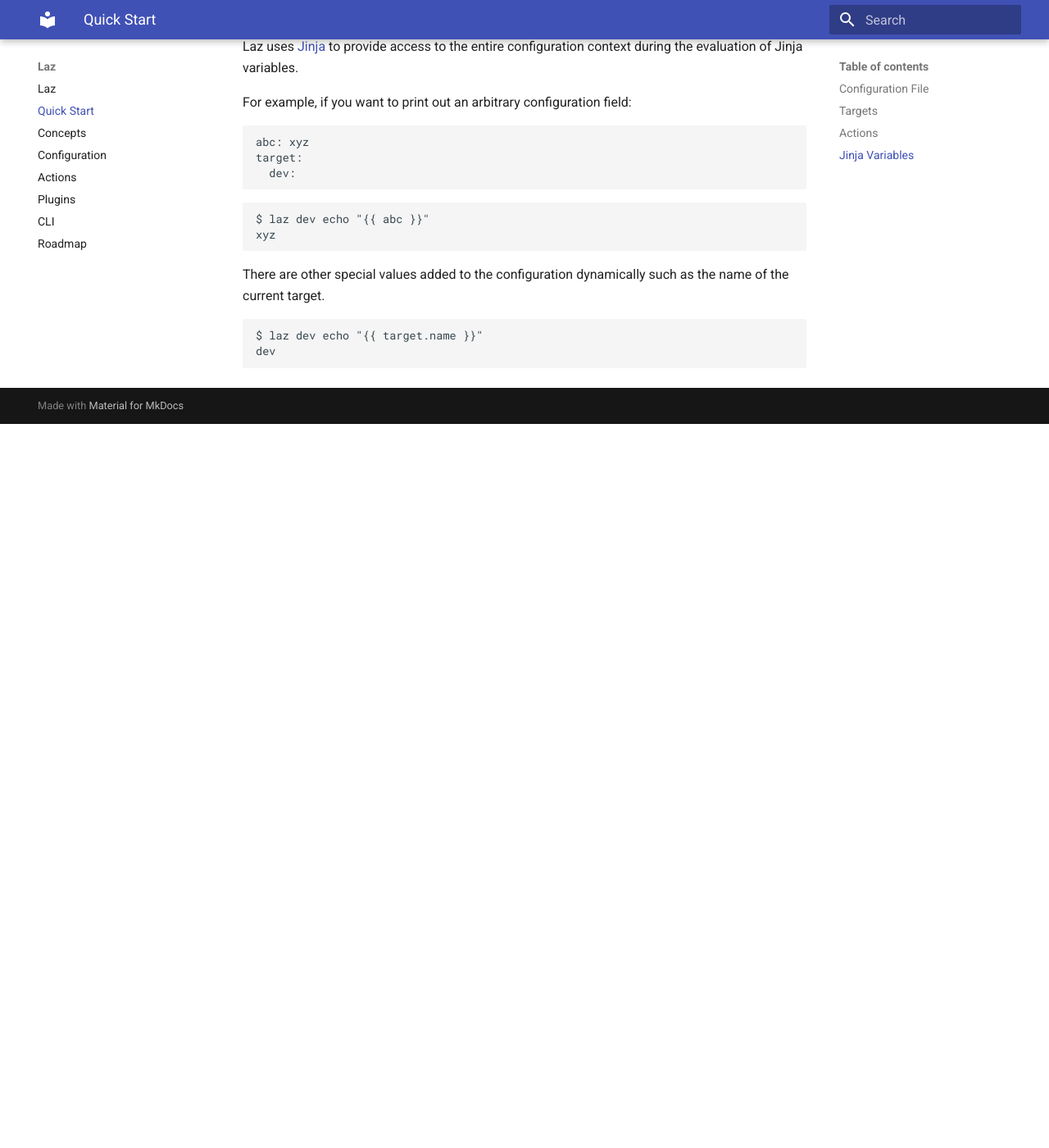
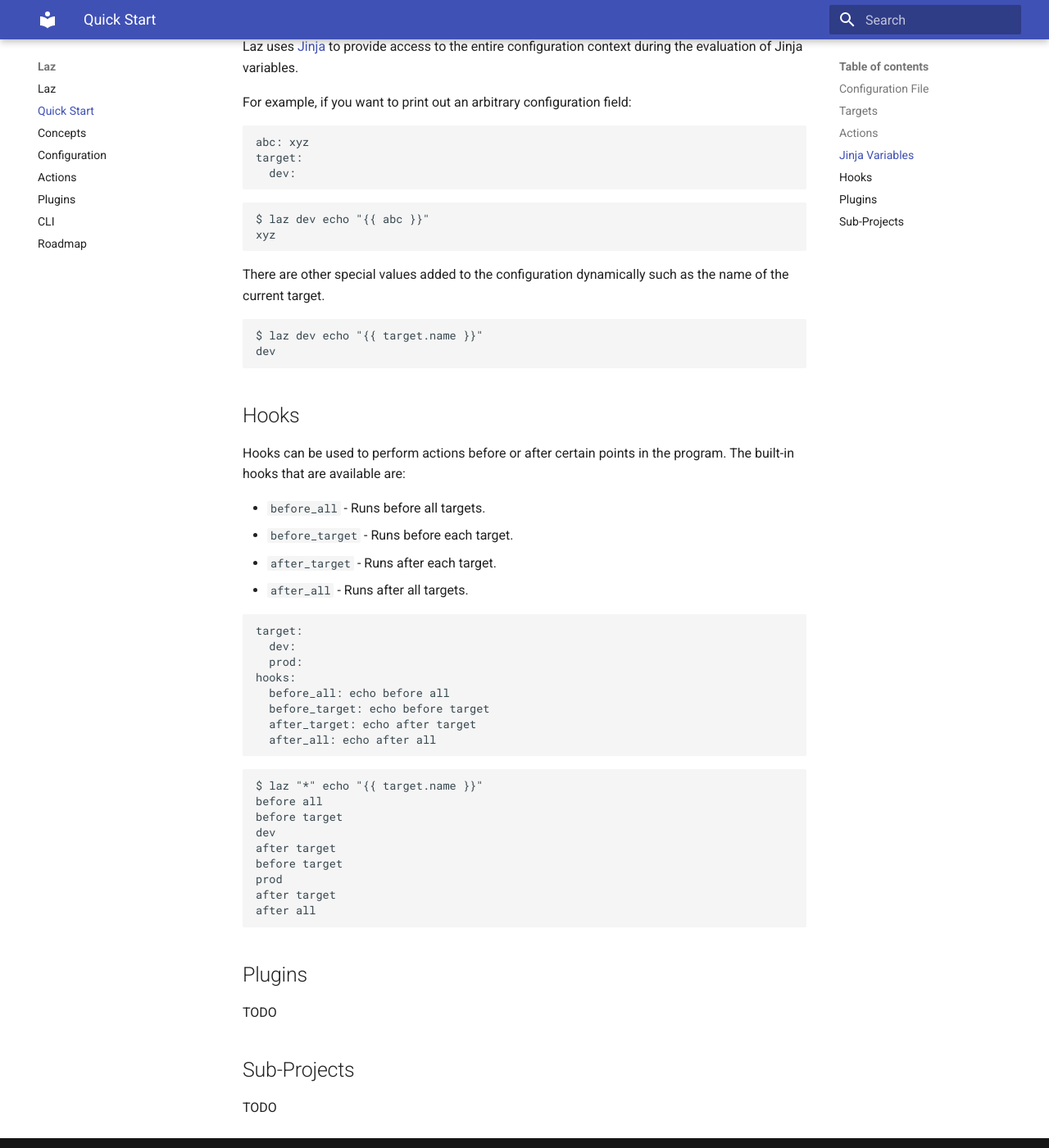
Before and after one commit to joshwycuff/py-laz, an MkDocs documentation site: the page built from docs/quick_start.md, in a window 1280 px wide and 1400 px high, scrolled down 1709 px. Shown: the whole window at 82% size. Built offline with MkDocs 1.6.1 and Material for MkDocs 9.7.7, drawn with Linux system fonts in a browser that asks for light colours; before the commit the page ends 2226 px from its top, so only the background shows below that.

Commit message:
feat: implement conigured hooks

````diff
--- a/docs/quick_start.md
+++ b/docs/quick_start.md
@@ -102,3 +102,44 @@
 $ laz dev echo "{{ target.name }}"
 dev
 ```
+
+## Hooks
+
+Hooks can be used to perform actions before or after certain points in the program. The built-in
+hooks that are available are:
+
+- `before_all` - Runs before all targets.
+- `before_target` - Runs before each target.
+- `after_target` - Runs after each target.
+- `after_all` - Runs after all targets.
+
+```yaml
+target:
+  dev:
+  prod:
+hooks:
+  before_all: echo before all
+  before_target: echo before target
+  after_target: echo after target
+  after_all: echo after all
+```
+
+```shell
+$ laz "*" echo "{{ target.name }}"
+before all
+before target
+dev
+after target
+before target
+prod
+after target
+after all
+```
+
+## Plugins
+
+TODO
+
+## Sub-Projects
+
+TODO
````
Also changed, not shown: docs/roadmap.md (+0 -3 lines), 3 other files.
